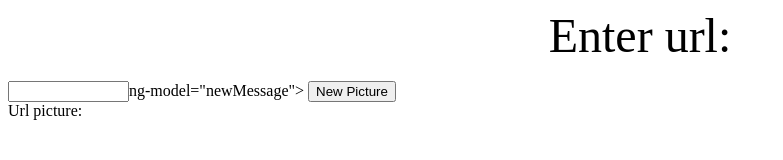
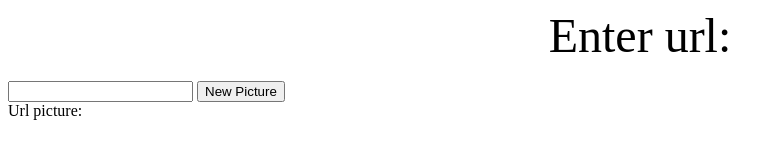
Before and after one commit to christianAgostini/cloudcomputing, a plain HTML site: page wow.html in a window 1280 px wide. Shown: the whole page, without its empty margins (0-783 px from the left). Drawn offline with nearby package versions, Linux system fonts and the light colour scheme.

Commit message:
Update wow.html

```diff
--- a/wow.html
+++ b/wow.html
@@ -20,7 +20,7 @@
 
   <body ng-controller="MyController">
     <center><font size="12">Enter url:</font></center><br>
-    <input type="text" <font size="12">ng-model="newMessage"</font>>
+    <input type="text" ng-model="newMessage">
     <input type="submit" ng-click="add()" value="New Picture">
     <br>
     Url picture: <br>
```
